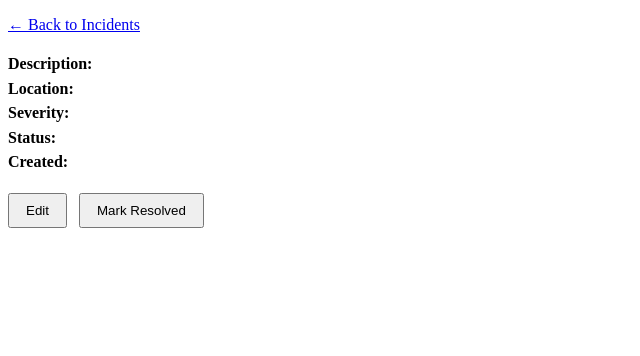
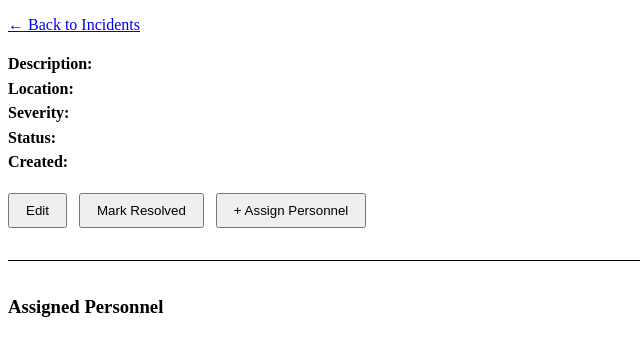
Before and after one commit to Wong-WeiJun/IT-Project-Management, a FastAPI app: page /incidents_detail.html in a window 1280 px wide. Shown: the top 356 px of the page, without its empty margins (0-640 px from the left). Run offline with FastAPI, Linux system fonts and the light colour scheme.

Commit message:
Feat: add personnel integration

```diff
--- a/prototype/App/backend/templates/incidents_detail.html
+++ b/prototype/App/backend/templates/incidents_detail.html
@@ -5,18 +5,22 @@
   <title>Incident Detail</title>
   <style>
     #view-section p { margin: 0.4rem 0; }
-    #edit-section {
+    #edit-section, #assign-personnel-section {
       display: none;
       margin-top: 1rem;
       padding: 1rem;
       border: 1px solid;
       max-width: 400px;
     }
-    #edit-section label { display: block; margin-top: 0.5rem; }
+    #edit-section label, #assign-personnel-section label { display: block; margin-top: 0.5rem; }
     #edit-section input,
     #edit-section select,
-    #edit-section textarea { width: 100%; padding: 0.3rem; box-sizing: border-box; }
+    #edit-section textarea,
+    #assign-personnel-section select { width: 100%; padding: 0.3rem; box-sizing: border-box; }
     button { padding: 0.5rem 1rem; margin-top: 1rem; margin-right: 0.5rem; cursor: pointer; }
+
+    .personnel-section { margin-top: 2rem; border-top: 1px solid; padding-top: 1rem; }
+    ul#assigned-personnel-list { padding-left: 1.2rem; }
   </style>
 </head>
 <body>
@@ -33,6 +37,27 @@
 
       <button id="edit-btn">Edit</button>
       <button id="resolve-btn">Mark Resolved</button>
+      <button id="assign-btn">+ Assign Personnel</button>
+
+      <div class="personnel-section">
+        <h3>Assigned Personnel</h3>
+        <ul id="assigned-personnel-list">
+          <!-- js -->
+        </ul>
+      </div>
+    </div>
+
+    <div id="assign-personnel-section">
+      <h2>Assign Personnel</h2>
+      <form id="assign-personnel-form">
+        <label for="personnel-select">Select Available Personnel</label>
+        <select id="personnel-select" required>
+          <option value="">-- Select Personnel --</option>
+          <!-- js -->
+        </select>
+
+        <button type="submit">Assign to Incident</button>
+      </form>
     </div>
 
     <div id="edit-section">
```
